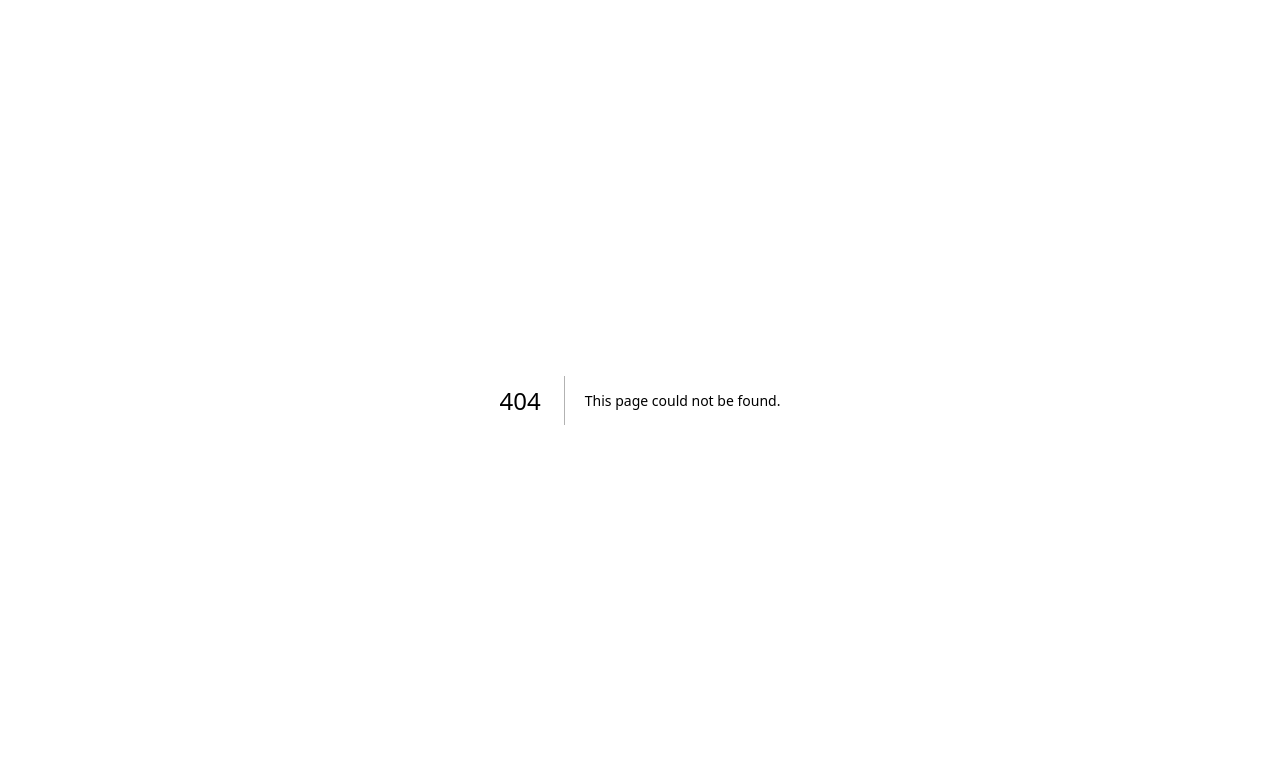
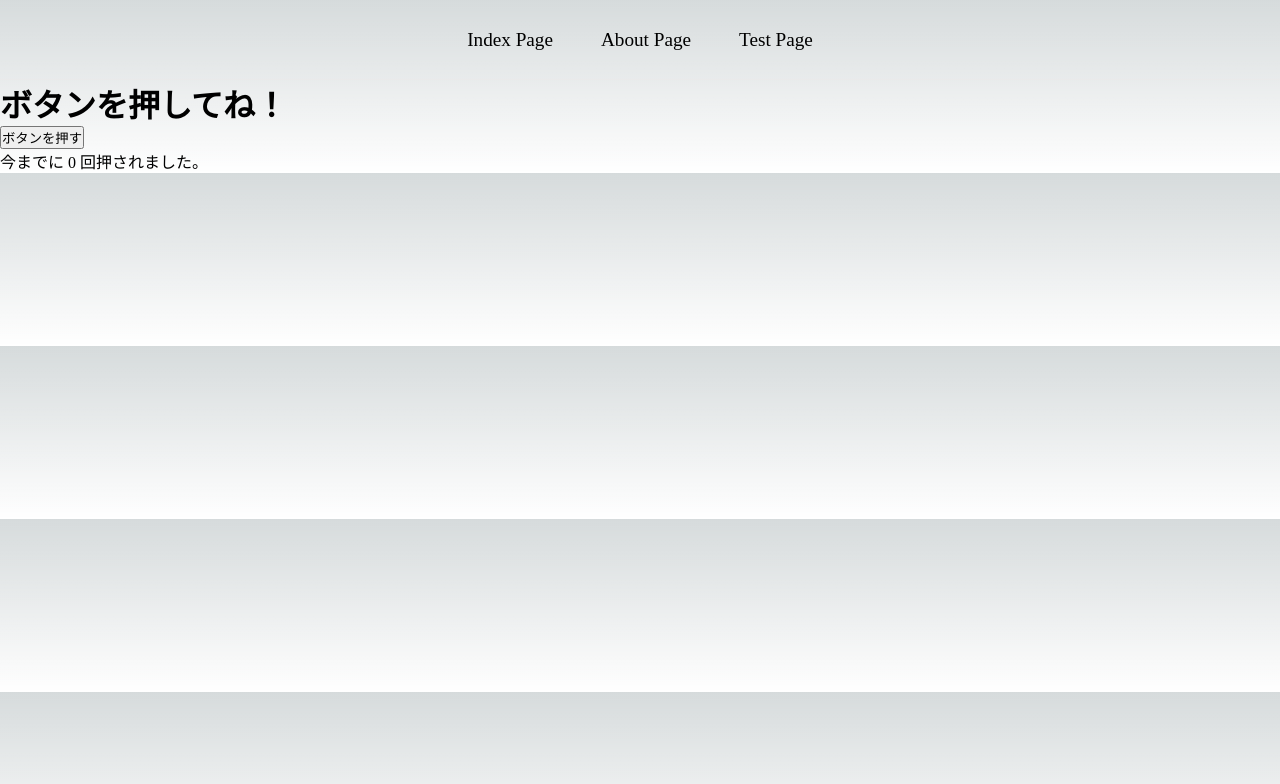
Before and after one commit to Kenta11125/study-react-app, a Next.js app: page /test in a window 1280 px wide. Before the commit this address had no page. Shown: the top 784 px of the page. Built offline with nearby package versions, Linux system fonts and the light colour scheme.

Commit message:
✨ 挙動をわかりやすいようにtest.jsxを追加

```diff
--- a/src/components/Header/index.jsx
+++ b/src/components/Header/index.jsx
@@ -13,6 +13,9 @@ export function Header(props) {
         <Link href="/about" legacyBehavior>
             <a className={classes.anchor}>About Page</a>
         </Link>
+        <Link href="/test" legacyBehavior>
+            <a className={classes.anchor}>Test Page</a>
+        </Link>
     </header>
   )
 }
--- /dev/null
+++ b/src/pages/test.jsx
@@ -0,0 +1,30 @@
+import React, { useState, useEffect, useCallback } from 'react';
+import { Header } from 'src/components/Header';
+
+function App() {
+  // useStateでカウントの初期値を0に設定
+  const [count, setCount] = useState(0);
+
+  // ボタンがクリックされたらカウントを増やすおまじない（関数）をuseCallbackで作る
+  const handleClick = useCallback(() => {
+    setCount((foo) => foo + 1);
+  }, [count]);
+
+  // カウントが変わったらメッセージを表示するようにuseEffectで設定
+  useEffect(() => {
+    if (count > 0) {
+      alert(`ボタンが${count}回押されました！`);
+    }
+  }, [count]);
+
+  return (
+    <div>
+        <Header />
+        <h1>ボタンを押してね！</h1>
+        <button onClick={handleClick}>ボタンを押す</button>
+        <p>今までに {count} 回押されました。</p>
+    </div>
+  );
+}
+
+export default App;
```
